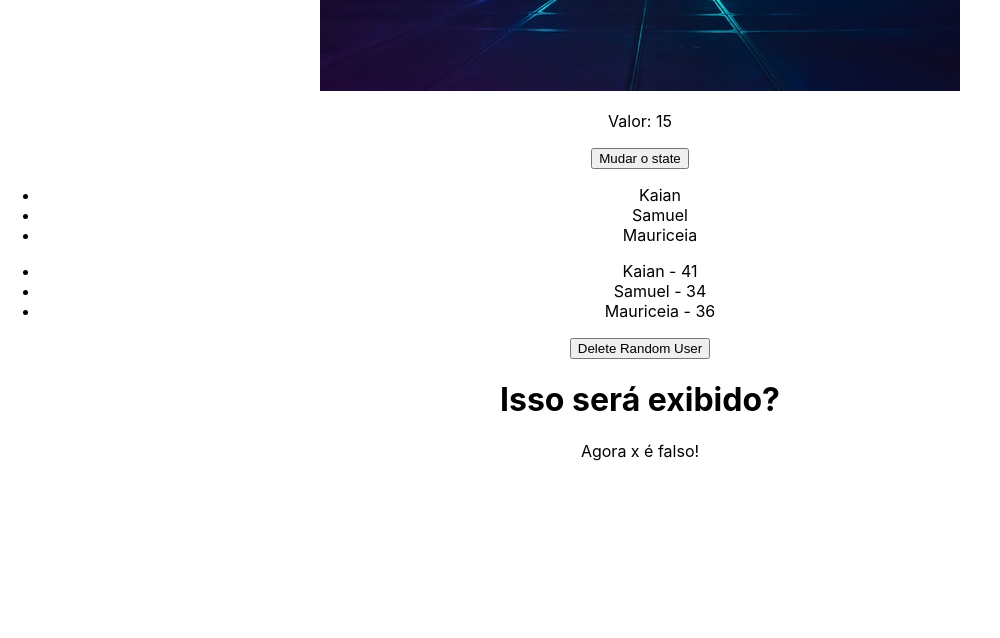
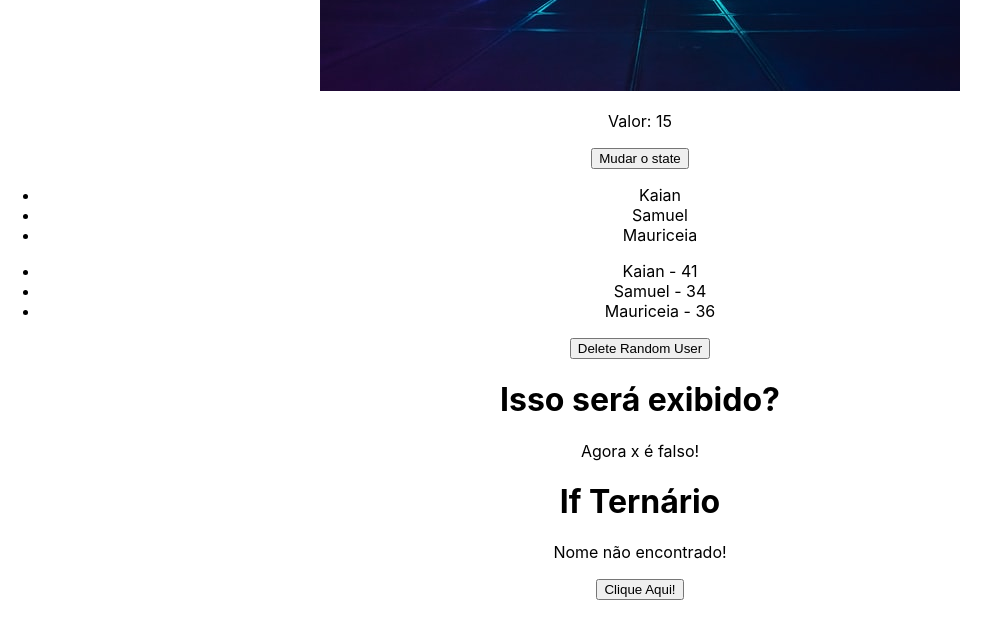
Before and after one commit to kaiansamuel/avancando_em_react, a React (Create React App) app: page / in a window 1280 px wide. Shown: the part 1571-2209 px from the top of the page, without its empty margins (0-1000 px from the left). Built offline with nearby package versions, Linux system fonts and the light colour scheme.

Commit message:
If Else no JSX

```diff
--- a/src/components/ConditionalRender.js
+++ b/src/components/ConditionalRender.js
@@ -2,12 +2,25 @@
 
 const ConditionalRender = () => {
   const [x] = useState(false)
+
+  const [name, setName] = useState("Kaian")
 
   return (
     <div>
       <h1>Isso será exibido?</h1>
       {x && <p>Se x for true, sim!</p>}
       {!x && <p>Agora x é falso!</p>}
+      <h1>If Ternário</h1>
+      {name === 'João' ? (
+        <div>
+          <p>O nome é João</p>
+        </div>
+      ) : (
+        <div>
+          <p>Nome não encontrado!</p>
+        </div>
+      )}
+      <button onClick={() => setName("João")}>Clique Aqui!</button>
     </div>
   )
 }
```
